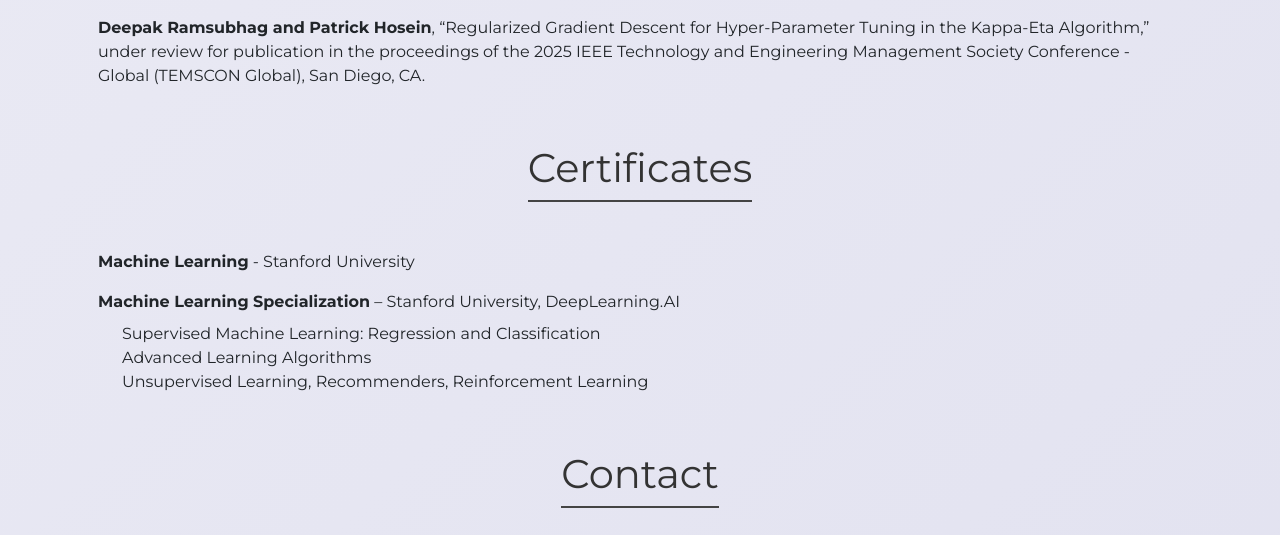
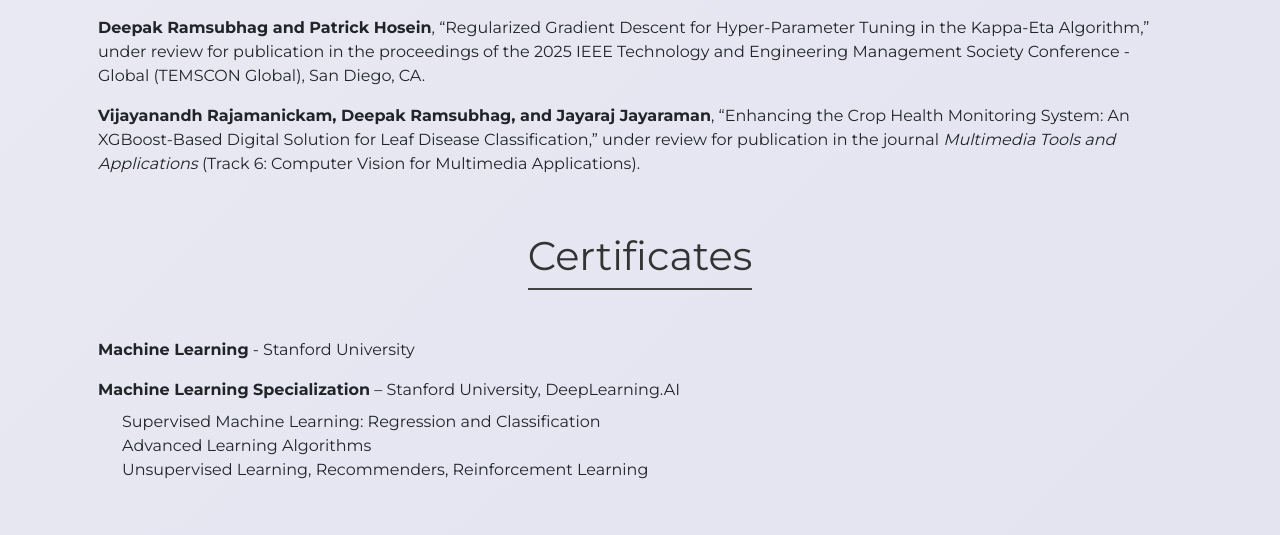
Before and after one commit to Deepak-Ramsubhag/Portfolio, a plain HTML site: page index.html in a window 1280 px wide. Shown: the part 3498-4033 px from the top of the page. Drawn offline with nearby package versions, Linux system fonts and the light colour scheme.

Commit message:
Update index.html
Added multicrop disease classification journal publication

```diff
--- a/index.html
+++ b/index.html
@@ -268,7 +268,12 @@
           <strong>Deepak Ramsubhag and Patrick Hosein</strong>,
           “Regularized Gradient Descent for Hyper-Parameter Tuning in the Kappa-Eta Algorithm,” under review for publication in the proceedings of the 2025 IEEE Technology and Engineering Management Society Conference - Global (TEMSCON Global), San Diego, CA.
         </li>
+        <li class="list-group-item">
+          <strong>Vijayanandh Rajamanickam, Deepak Ramsubhag, and Jayaraj Jayaraman</strong>,
+          “Enhancing the Crop Health Monitoring System: An XGBoost-Based Digital Solution for Leaf Disease Classification,” under review for publication in the journal <em>Multimedia Tools and Applications</em> (Track 6: Computer Vision for Multimedia Applications).
+        </li>
       </ul>
+
     </section>
 
 
```
